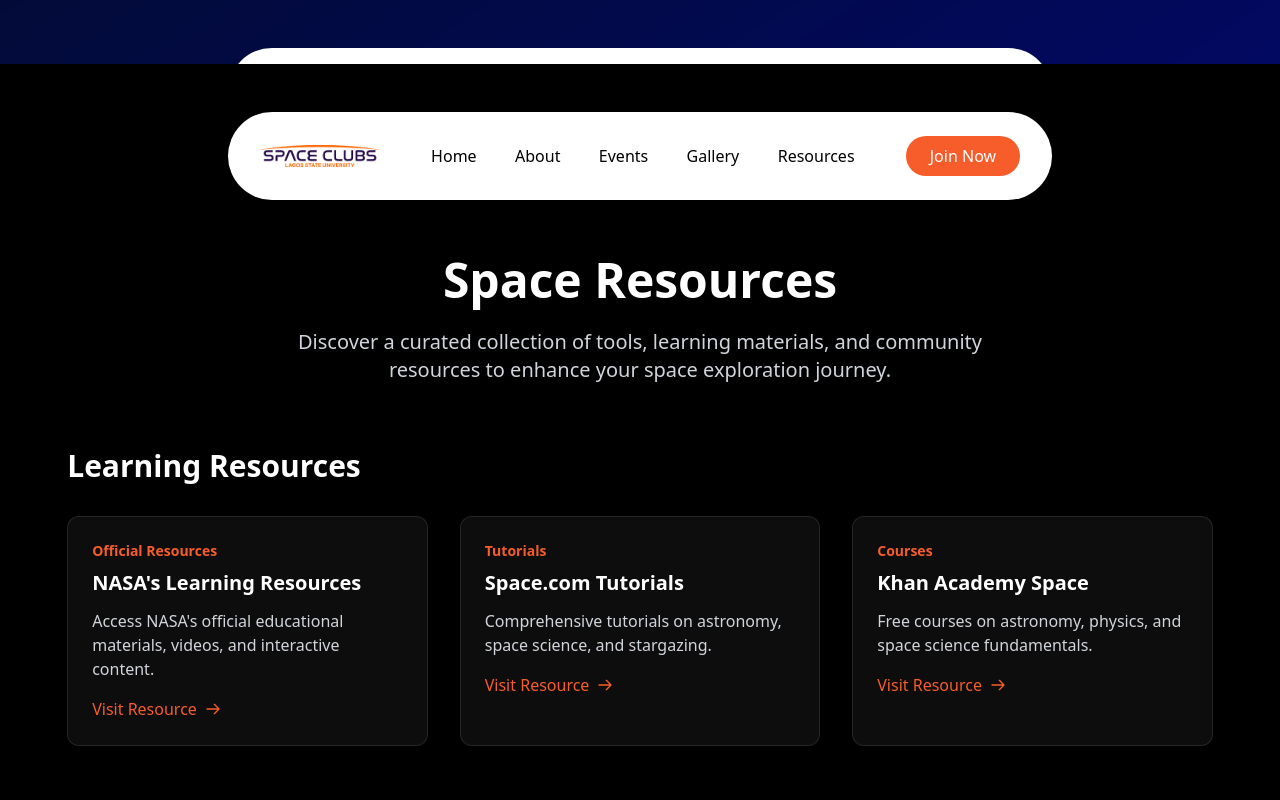
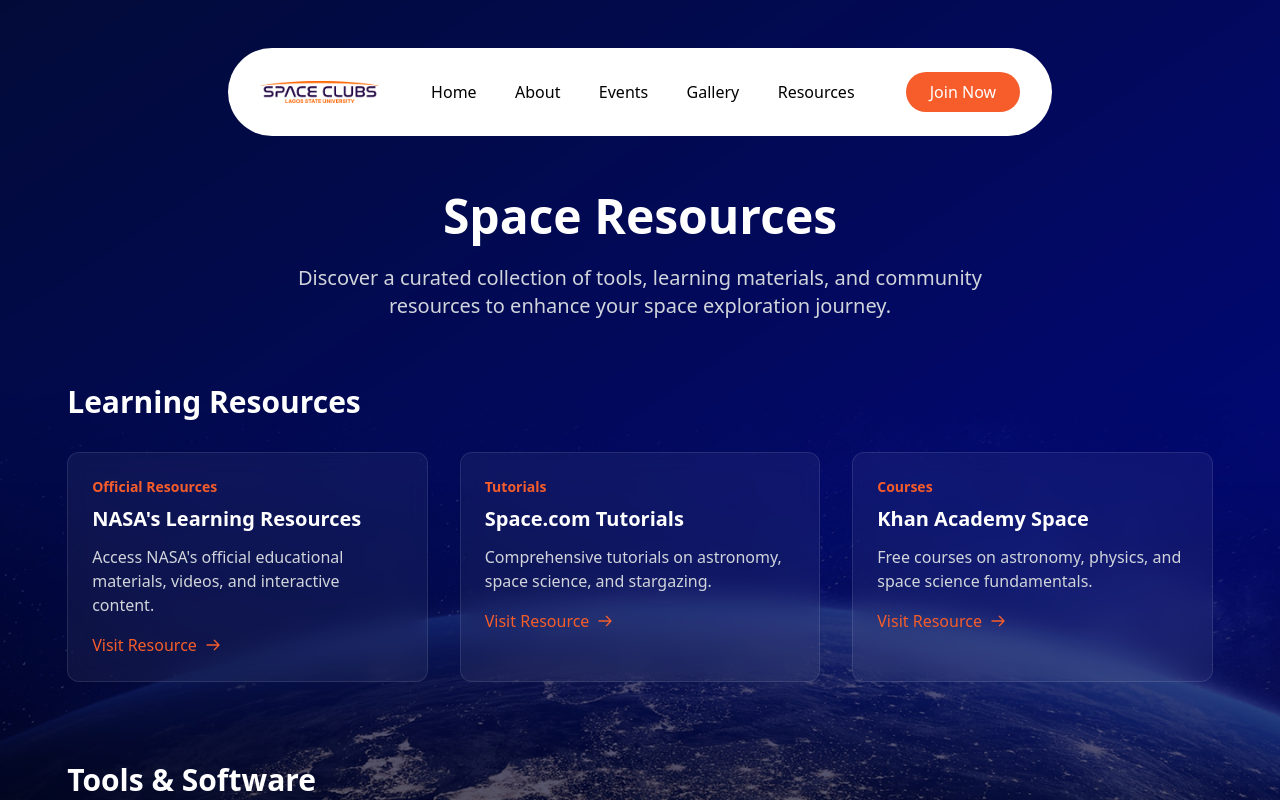
Before and after one commit to samuelajala01/space-clubs-lasu, a Next.js app: page /resources in a window 1280 px wide. Shown: the top 800 px of the page. Built offline with nearby package versions, Linux system fonts and the light colour scheme.

Commit message:
chore: fix nav on resources page

```diff
--- a/src/app/resources/page.jsx
+++ b/src/app/resources/page.jsx
@@ -2,7 +2,6 @@
 
 import React from "react";
 import { motion } from "framer-motion";
-import Navbar from "../Components/Navbar";
 
 const ResourcesPage = () => {
   const learningResources = [
@@ -94,9 +93,8 @@ const ResourcesPage = () => {
   };
 
   return (
-    <div className="min-h-screen bg-black relative">
-      <Navbar />
-      <div className="mx-[4vw] px-4 pt-48 pb-16">
+    <div className="min-h-screen relative">
+      <div className="mx-[4vw] px-4 pb-16 mt-32">
         {/* Hero Section */}
         <motion.div
           initial={{ opacity: 0, y: 20 }}
@@ -275,8 +273,8 @@ const ResourcesPage = () => {
         >
           <h2 className="text-3xl font-bold text-white mb-4">Stay Updated</h2>
           <p className="text-gray-300 mb-6 max-w-2xl mx-auto">
-            Subscribe to our mailing list to receive updates about new resources,
-            upcoming events, and space science news.
+            Subscribe to our mailing list to receive updates about new
+            resources, upcoming events, and space science news.
           </p>
           <div className="flex flex-col md:flex-row gap-4 justify-center max-w-2xl mx-auto">
             <input
```
